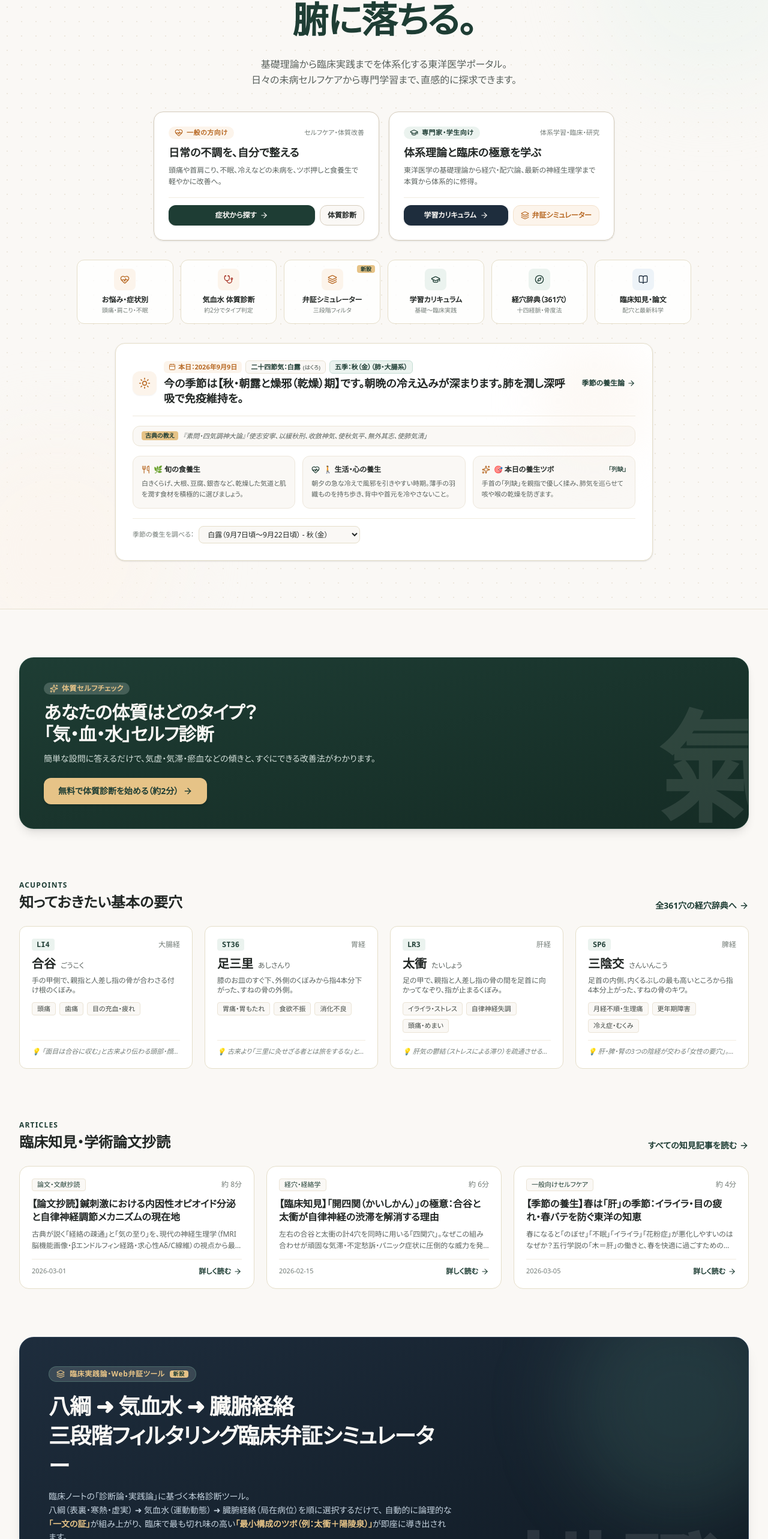
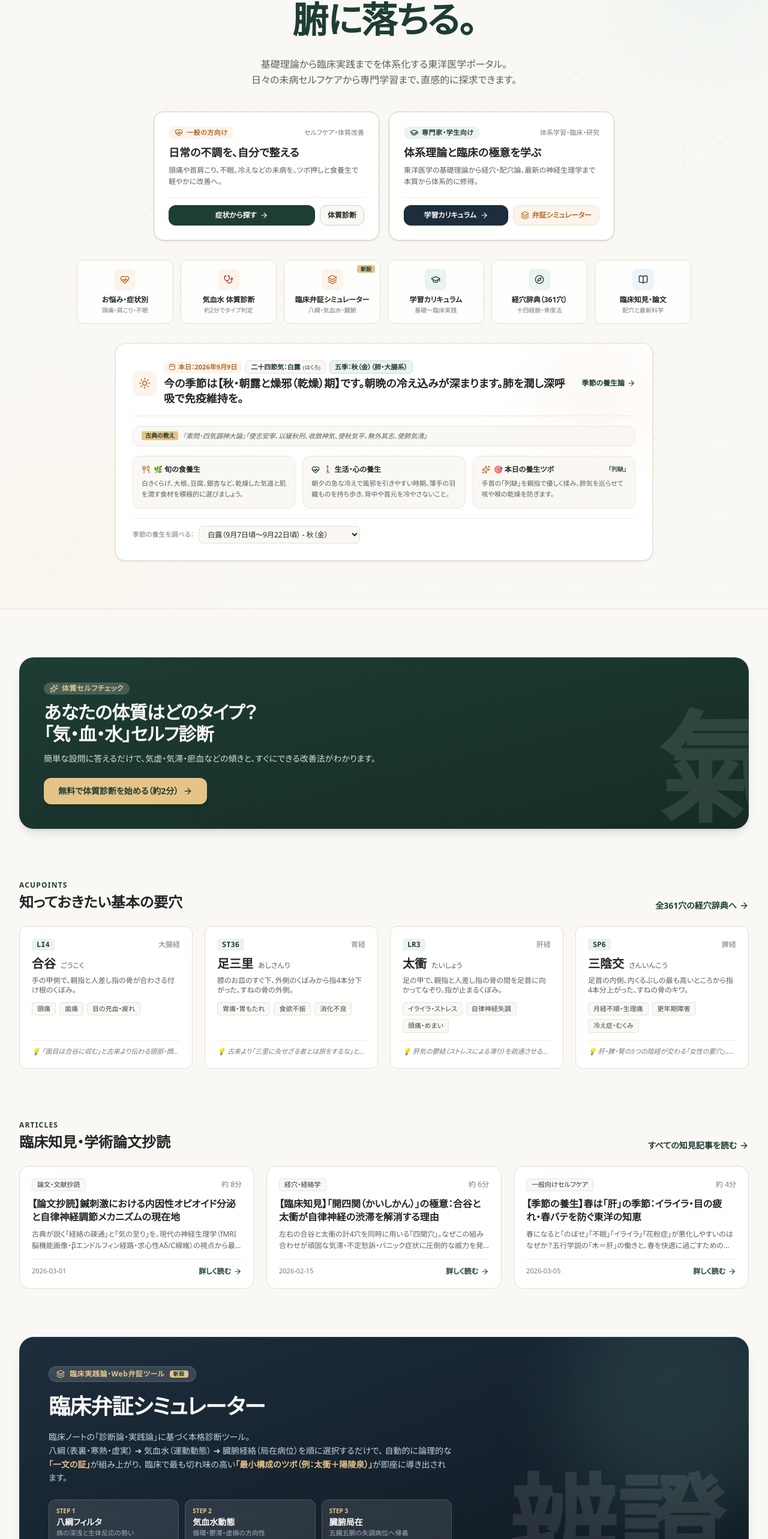
Before and after one commit to nikotarodesu/haritaro-oriental-medicine, a Next.js app: page / in a window 1280 px wide. Shown: the part 225-2791 px from the top of the page at 60% size. Built offline with nearby package versions, Linux system fonts and the light colour scheme.

Commit message:
refactor: ツール名称を「臨床弁証シミュレーター」に統一

```diff
--- a/src/app/diagnosis/page.tsx
+++ b/src/app/diagnosis/page.tsx
@@ -96,7 +96,7 @@ export default function DiagnosisPage() {
             }`}
           >
             <Layers className="w-4 h-4 text-[#B86924] dark:text-[#E6C387]" />
-            <span>臨床家向け 三段階弁証シミュレーター</span>
+            <span>臨床弁証シミュレーター</span>
             <span className="text-[9px] font-bold px-1.5 py-0.2 rounded bg-[#E6C387] text-[#1E3D34]">
               臨床
             </span>
@@ -288,7 +288,7 @@ export default function DiagnosisPage() {
             <span>臨床家・専門学生の方へ</span>
           </div>
           <h3 className="font-serif font-bold text-base sm:text-lg text-[#232826] dark:text-[#FAF8F5]">
-            三段階フィルタリング臨床弁証シミュレーター
+            臨床弁証シミュレーター
           </h3>
           <p className="text-xs text-[#59615D] dark:text-[#A0B0BC] max-w-xl">
             八綱・気血水・臓腑経絡の論理的連動から「一文の証」を導出し、臨床最小手数の推奨ペアツボを瞬時に割り出します。
@@ -308,7 +308,7 @@ export default function DiagnosisPage() {
     </div>
   )}
 
-  {/* 2. 臨床家向け 三段階弁証シミュレーター */}
+  {/* 2. 臨床弁証シミュレーター */}
   {activeTab === "simulator" && (
     <div className="space-y-8 animate-fadeIn">
       {/* 導入ヘッダー */}
--- a/src/app/page.tsx
+++ b/src/app/page.tsx
@@ -152,8 +152,8 @@ export default function HomePage() {
                 <div className="w-9 h-9 rounded-lg bg-[#FCF4EB] dark:bg-[#2A2117] text-[#B86924] dark:text-[#E6C387] flex items-center justify-center mx-auto mb-2 group-hover:scale-110 transition-transform">
                   <Layers className="w-4 h-4" />
                 </div>
-                <div className="text-xs font-bold text-[#232826] dark:text-[#FAF8F5]">弁証シミュレーター</div>
-                <div className="text-[10px] text-[#737C77] dark:text-[#8899A6] mt-0.5">三段階フィルタ</div>
+                <div className="text-xs font-bold text-[#232826] dark:text-[#FAF8F5]">臨床弁証シミュレーター</div>
+                <div className="text-[10px] text-[#737C77] dark:text-[#8899A6] mt-0.5">八綱・気血水・臓腑</div>
               </Link>
 
               <Link
@@ -339,7 +339,7 @@ export default function HomePage() {
         </div>
       </section>
 
-      {/* 5. 臨床実践ツール特設: 三段階フィルタリング弁証シミュレーター */}
+      {/* 5. 臨床実践ツール特設: 臨床弁証シミュレーター */}
       <section className="max-w-7xl mx-auto px-4 sm:px-6 lg:px-8">
         <div className="bg-gradient-to-br from-[#1E2D3D] via-[#16222E] to-[#0E1720] dark:from-[#141E28] dark:via-[#0F161E] dark:to-[#080D12] rounded-3xl p-6 sm:p-10 lg:p-12 text-[#FAF8F5] relative overflow-hidden shadow-xl border border-[#2B4055] dark:border-[#223344]">
           {/* 背景装飾 */}
@@ -358,8 +358,7 @@ export default function HomePage() {
             </div>
 
             <h2 className="text-2xl sm:text-3xl lg:text-4xl font-serif font-bold tracking-tight leading-snug">
-              八綱 ➜ 気血水 ➜ 臓腑経絡<br />
-              三段階フィルタリング臨床弁証シミュレーター
+              臨床弁証シミュレーター
             </h2>
 
             <p className="text-xs sm:text-sm text-[#C5D3DF] leading-relaxed">
@@ -394,7 +393,7 @@ export default function HomePage() {
                 className="inline-flex items-center gap-2 px-6 py-3 rounded-xl bg-[#E6C387] text-[#1E2D3D] hover:bg-[#DFC07D] font-bold text-xs sm:text-sm shadow-md transition-all group"
               >
                 <Layers className="w-4 h-4" />
-                <span>三段階 弁証シミュレーター</span>
+                <span>臨床弁証シミュレーター</span>
                 <ArrowRight className="w-3.5 h-3.5 group-hover:translate-x-1 transition-transform" />
               </Link>
               <Link
--- a/src/app/simulator/page.tsx
+++ b/src/app/simulator/page.tsx
@@ -5,7 +5,7 @@ import SimulatorHub from "@/components/SimulatorHub";
 export const metadata: Metadata = {
   title: "臨床実践シミュレーター群（弁証 ＆ 配穴最小構成） | はり太郎の東洋医学",
   description:
-    "東洋医学の臨床現場に基づくWebツール。八綱➜気血水➜臓腑経絡の「三段階弁証シミュレーター」と、ツボを選びすぎによる相殺効果を防ぎ無駄を削ぎ落とす「配穴最小構成シミュレーター」を完備。",
+    "東洋医学の臨床現場に基づくWebツール。八綱➜気血水➜臓腑経絡の「臨床弁証シミュレーター」と、ツボを選びすぎによる相殺効果を防ぎ無駄を削ぎ落とす「配穴最小構成シミュレーター」を完備。",
 };
 
 export default function SimulatorPage() {
--- a/src/components/Header.tsx
+++ b/src/components/Header.tsx
@@ -178,7 +178,7 @@ export default function Header() {
                     <div>
                       <div className="flex items-center gap-1.5">
                         <span className="text-xs font-bold text-[#232826] dark:text-[#FAF8F5] group-hover:text-[#1E3D34] dark:group-hover:text-[#74BA9E] block">
-                          三段階 臨床弁証シミュレーター
+                          臨床弁証シミュレーター
                         </span>
                         <span className="text-[9px] font-bold px-1.5 py-0.2 rounded bg-[#E6C387] text-[#1E3D34]">
                           新設
@@ -326,7 +326,7 @@ export default function Header() {
             >
               <div className="flex items-center gap-3">
                 <Layers className="w-4 h-4" />
-                <span>三段階 臨床弁証シミュレーター</span>
+                <span>臨床弁証シミュレーター</span>
               </div>
               <span className="text-[9px] font-bold px-1.5 py-0.2 rounded bg-[#E6C387] text-[#1E3D34]">
                 新設
--- a/src/components/SimulatorHub.tsx
+++ b/src/components/SimulatorHub.tsx
@@ -32,7 +32,7 @@ export default function SimulatorHub() {
             }`}
           >
             <Layers className="w-4 h-4 text-[#B86924] dark:text-[#E6C387]" />
-            <span>① 三段階 弁証シミュレーター</span>
+            <span>① 臨床弁証シミュレーター</span>
           </button>
 
           <button
@@ -52,7 +52,7 @@ export default function SimulatorHub() {
         </div>
       </div>
 
-      {/* 1. 三段階 弁証シミュレーター */}
+      {/* 1. 臨床弁証シミュレーター */}
       {activeTool === "diagnosis" && (
         <div className="space-y-10 animate-fadeIn">
           {/* ツール見出し */}
@@ -63,7 +63,6 @@ export default function SimulatorHub() {
             </div>
 
             <h2 className="text-3xl sm:text-4xl lg:text-5xl font-serif font-bold text-[#232826] dark:text-[#FAF8F5] tracking-tight leading-tight">
-              三段階フィルタリング<br className="hidden sm:inline" />
               臨床弁証シミュレーター
             </h2>
 
--- a/src/components/ThreeStageSimulator.tsx
+++ b/src/components/ThreeStageSimulator.tsx
@@ -154,7 +154,7 @@ export default function ThreeStageSimulator() {
             <span>Clinical Diagnosis Simulator</span>
           </div>
           <h2 className="text-2xl sm:text-3xl font-serif font-bold text-[#232826] dark:text-[#FAF8F5]">
-            三段階フィルタリング 臨床弁証シミュレーター
+            臨床弁証シミュレーター
           </h2>
           <p className="mt-2 text-xs sm:text-sm text-[#59615D] dark:text-[#A0B0BC] leading-relaxed max-w-3xl">
             「八綱（深浅・勢い） ➜ 気血水（運動） ➜ 臓腑経絡（局在）」の3ステップを選択することで、診断アルゴリズムが自動で「一文の証」を組み上げ、臨床上最も切れ味を発揮する「最小構成のツボ（特効ペア）」を導き出します。
```
